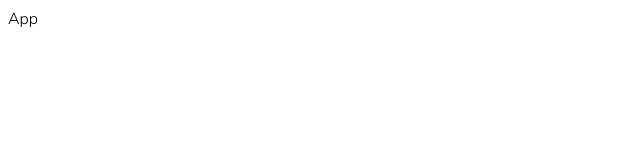
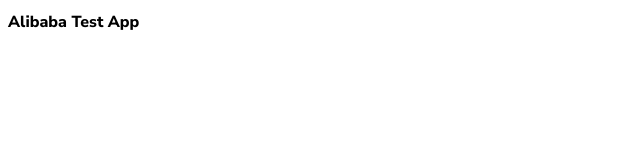
Before and after one commit to Mahdi-Esbati/alibaba-challenge, a React (Vite) app: page / in a window 1280 px wide. Shown: the top 160 px of the page, without its empty margins (0-640 px from the left). Built offline with nearby package versions, Linux system fonts and the light colour scheme.

Commit message:
feat: add typography classes

```diff
--- a/src/App.tsx
+++ b/src/App.tsx
@@ -1,5 +1,9 @@
 const App = () => {
-  return <div>App</div>;
+  return (
+    <div>
+      <h1 className="text-heading">Alibaba Test App</h1>
+    </div>
+  );
 };
 
 export default App;
--- a/src/styles/fonts.css
+++ b/src/styles/fonts.css
@@ -3,3 +3,13 @@
 * {
   font-family: 'Nunito Sans', sans-serif;
 }
+
+.text-body {
+  font-size: var(--text-body);
+  font-weight: 300;
+}
+
+.text-heading {
+  font-size: var(--text-heading);
+  font-weight: 800;
+}
--- a/src/styles/variables.css
+++ b/src/styles/variables.css
@@ -4,7 +4,7 @@
   --text-color: hsl(200, 15%, 8%);
   --input-color: hsl(0, 0%, 52%);
 
-  --text-main: 14px;
+  --text-body: 14px;
   --text-heading: 16px;
 }
 
```
